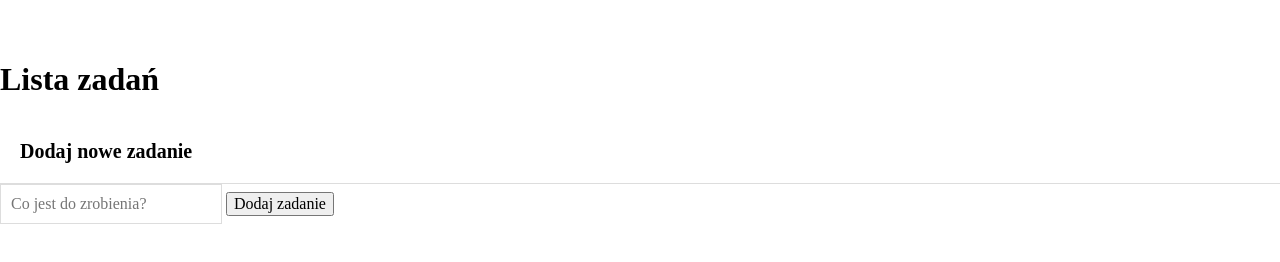
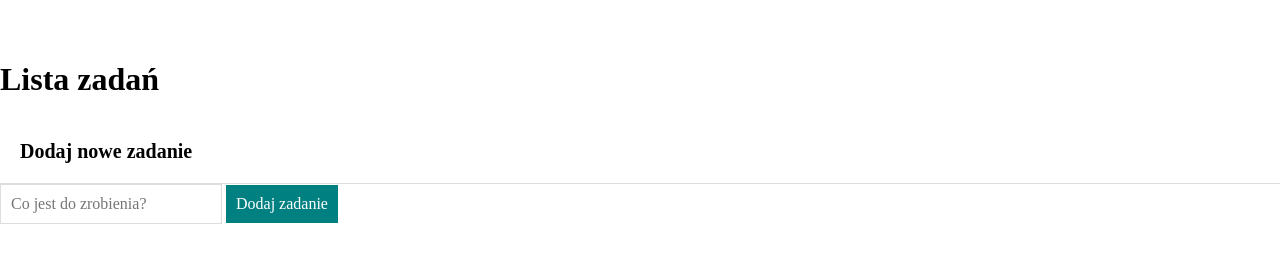
Before and after one commit to mateuszpilch81/06-To-Do-List, a plain HTML site: page index.html in a window 1280 px wide. Drawn offline with nearby package versions, Linux system fonts and the light colour scheme.

Commit message:
add form style button

```diff
--- a/css/form.css
+++ b/css/form.css
@@ -14,3 +14,10 @@
     padding: 10px;
     border: 1px solid #ddd;
 }
+
+.form__button {
+    padding: 10px;
+    background: hsl(180, 100%, 25%);
+    color: white;
+    border: none
+}
```
